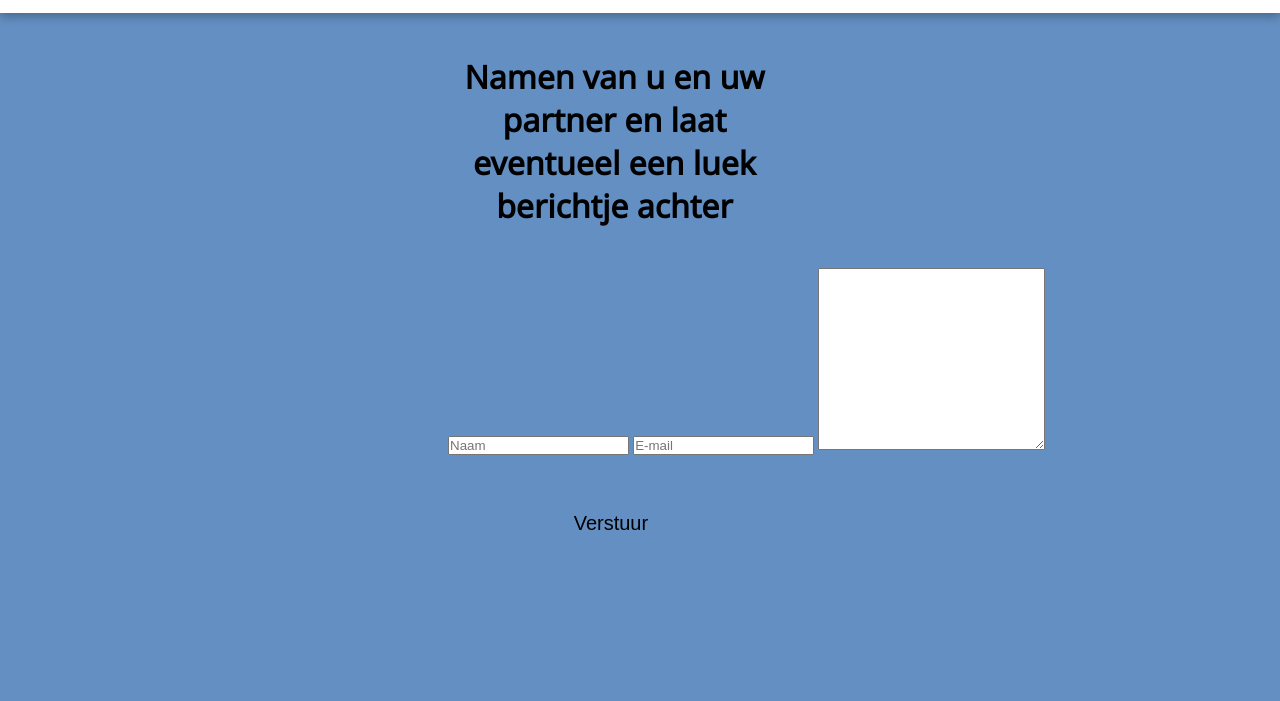
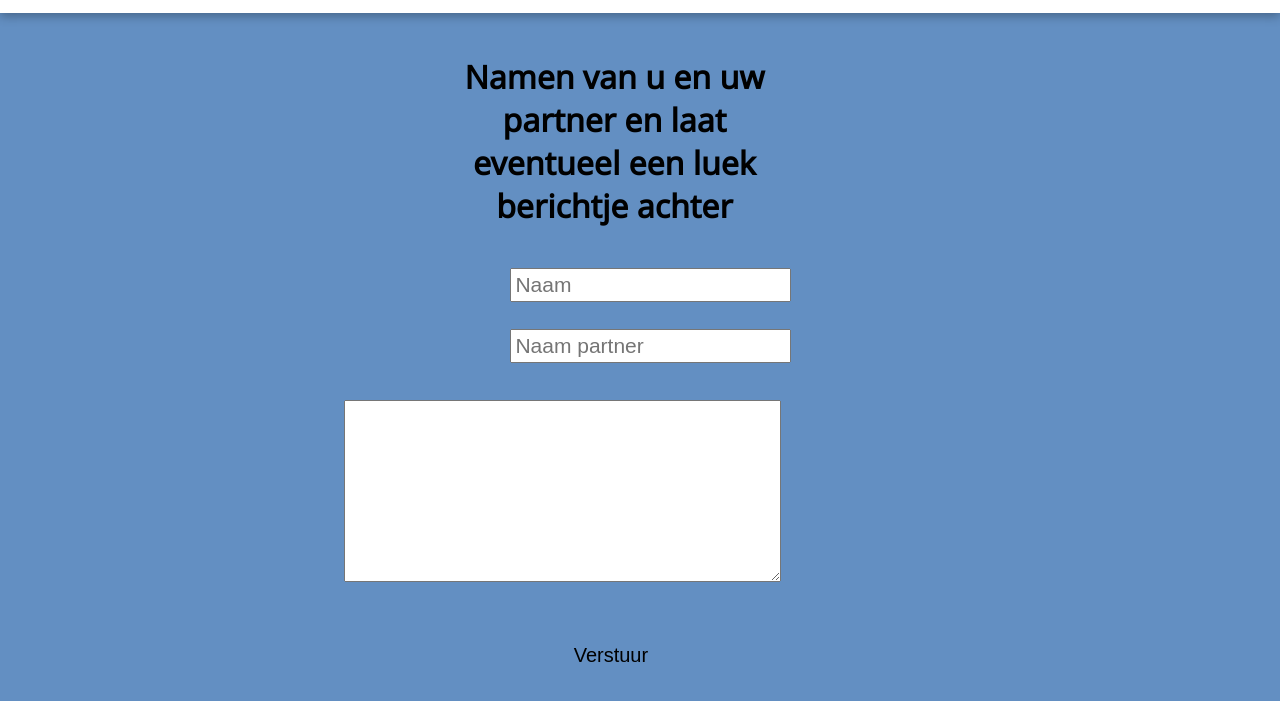
Before and after one commit to tfvh2004/Event-website, a plain HTML site: page rsvp2.htm in a window 1280 px wide. Shown: the part 91-792 px from the top of the page. Drawn offline with Linux system fonts and the light colour scheme.

Commit message:
Fixed (def) the form

```diff
--- a/css/rsvp.css
+++ b/css/rsvp.css
@@ -157,10 +157,10 @@ section{
     margin-left: 50%;
  }
 
- .tekstgebied{
+.VULIN1{
     position: relative;
-    right: 15%;
- }
+    right: 12.5%;
+}
 
 .submit{
     display: flex;
@@ -173,3 +173,18 @@ section{
     cursor: pointer;
     text-decoration: none;
 }
+
+.Naam{
+    display: flex;
+    margin: 4% 0% 0% 7.5%;
+    font-size: 21px;
+    padding: 3px;
+}
+
+.Email {
+    display: flex;
+    justify-content: center;
+    margin: 5px 0px 15px 7.5%;
+    font-size: 21px;
+    padding: 3px;
+}
--- a/rsvp2.htm
+++ b/rsvp2.htm
@@ -23,9 +23,9 @@
         <div class="text">
             <h1>Namen van u en uw partner en laat <br/>eventueel een luek berichtje achter</h1>
             <form name="contact" netlify>
-                <input type="text" name="name" class="Naam" placeholder="Naam" />
-                <input type="email" name="email" class="Email" placeholder="E-mail" />
-                <textarea name="description" id="whats" class="VULIN1" cols="30" rows="10"></textarea>
+                <input type="text" name="name" class="Naam" placeholder="Naam" /><br/>
+                <input type="email" name="email" class="Email" placeholder="Naam partner" /><br/>
+                <textarea name="description" id="whats" class="VULIN1" cols="60" rows="10"></textarea>
                 <button class="submit"><span id='dienen'>Verstuur</span></button>
               </form>
             <p id='charsLeft'></p>
```
